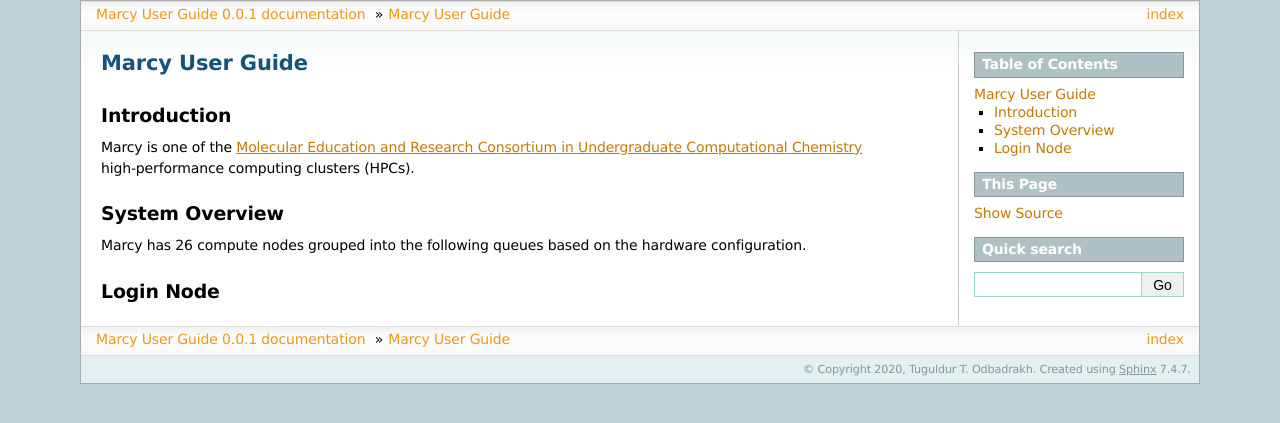
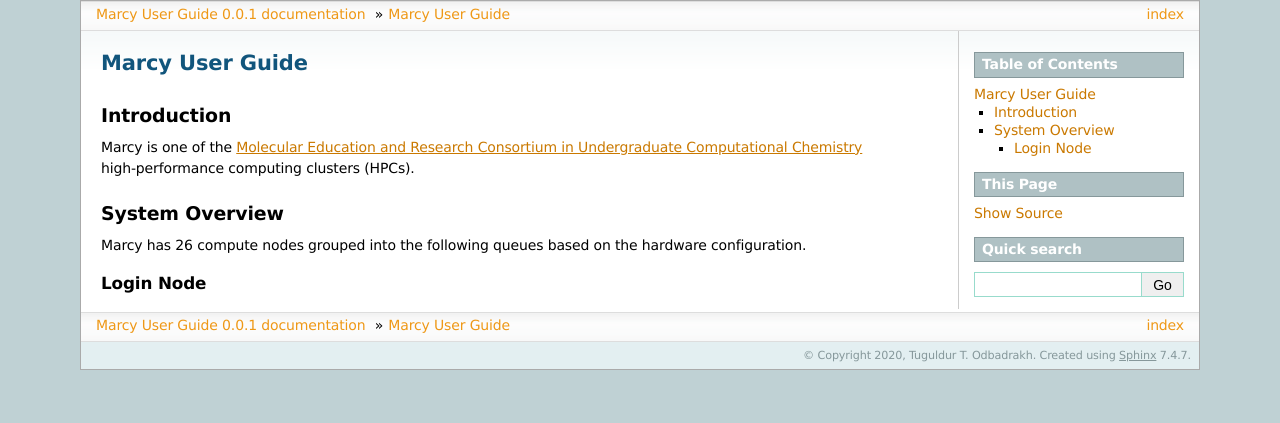
Before and after one commit to mercuryconsortium/marcy, a Sphinx documentation site: the page built from source/index.rst, in a window 1280 px wide. Shown: the top 423 px of the page. Built offline with Sphinx 7.4.7, drawn with Linux system fonts in a browser that asks for light colours; pages that are not in the unit, such as notebooks, are missing from menus.

Commit message:
fixing tables

```diff
--- a/source/index.rst
+++ b/source/index.rst
@@ -17,8 +17,8 @@
 Marcy has 26 compute nodes grouped into the following queues based on the hardware configuration.
 
 Login Node
-==================
-.. table::
+----------
+.. table:: Login Node
    :caption: master
 
    ===================== ================================
```
Also changed, not shown: 1 other file.
